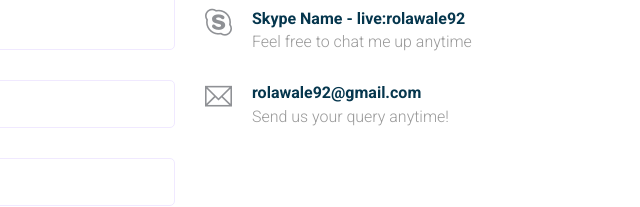
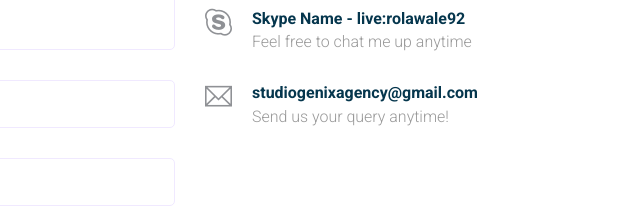
Before and after one commit to Kola92/official-portfolio, a plain HTML site: page dist/contact.html in a window 1280 px wide. Shown: the part 1436-1643 px from the top of the page, 640-1280 px from the left. Drawn offline with Linux system fonts and the light colour scheme; some packages are replaced by stand-ins of ours; files whose address does not match are found by name.

Commit message:
Made couple of modifications

```diff
--- a/dist/contact.html
+++ b/dist/contact.html
@@ -219,7 +219,7 @@
           <div class="media contact-info">
             <span class="contact-info__icon"><i class="ti-email"></i></span>
             <div class="media-body">
-              <h3><a href="mailto:rolawale92@gmail.com">rolawale92@gmail.com</a></h3>
+              <h3><a href="mailto:studiogenixagency.com">studiogenixagency@gmail.com</a></h3>
               <p>Send us your query anytime!</p>
             </div>
           </div>
```
Also changed, not shown: 1 other file.
